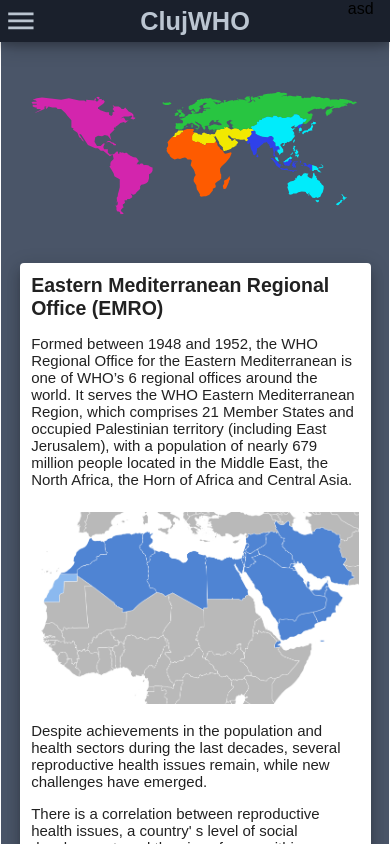
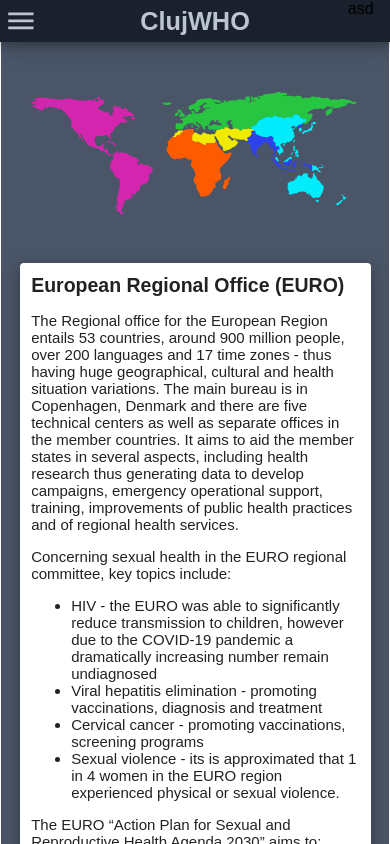
Before and after one commit to Hudi304/clujwho23, a React (Create React App) app: page /#/committees in a window 390 px wide. Built offline with nearby package versions, Linux system fonts and the light colour scheme.

Commit message:
Implement EURO description mobile and desktop

```diff
--- a/src/pages/committees/committees-component.tsx
+++ b/src/pages/committees/committees-component.tsx
@@ -42,6 +42,8 @@
             <div className="committeesWroldMapContainerMobile">
               <WorldMapMobile width={'100vw'} height={'30vh'} />
             </div>
+
+            <EURODescription mobile={mobile} />
 
             <EMRODescription mobile={mobile} />
 
@@ -128,6 +130,8 @@
             <div className="committeesWroldMapContainerMobile">
               <WorldMap width={'100vw'} height={'30vh'} />
             </div>
+
+            <EURODescription mobile={mobile} />
 
             <EMRODescription mobile={mobile} />
 
@@ -461,7 +465,6 @@
           <CustomPaper width={'90vw'} height={'auto'}>
             <div className="mobileTextContainer">
               <div className="committee-description-container">
-
                 <div className="committee-description-title">
                   Eastern Mediterranean Regional Office (EMRO)
                 </div>
@@ -517,3 +520,211 @@
     )
   }
 }
+
+function EURODescription(props: any): JSX.Element {
+  const { mobile } = props
+
+  if (mobile) {
+    return (
+      <>
+        <div className="OxCenter committeePageContainer">
+          <CustomPaper width={'90vw'} height={'auto'}>
+            <div className="mobileTextContainer">
+              <div className="committee-description-container">
+                <div className="committee-description-title-m">
+                  European Regional Office (EURO)
+                </div>
+
+                <p>
+                  The Regional office for the European Region entails 53
+                  countries, around 900 million people, over 200 languages and
+                  17 time zones - thus having huge geographical, cultural and
+                  health situation variations. The main bureau is in Copenhagen,
+                  Denmark and there are five technical centers as well as
+                  separate offices in the member countries. It aims to aid the
+                  member states in several aspects, including health research
+                  thus generating data to develop campaigns, emergency
+                  operational support, training, improvements of public health
+                  practices and of regional health services.
+                </p>
+
+                <p>
+                  Concerning sexual health in the EURO regional committee, key
+                  topics include:
+                </p>
+
+                <ul>
+                  <li>
+                    HIV - the EURO was able to significantly reduce transmission
+                    to children, however due to the COVID-19 pandemic a
+                    dramatically increasing number remain undiagnosed
+                  </li>
+
+                  <li>
+                    Viral hepatitis elimination - promoting vaccinations,
+                    diagnosis and treatment
+                  </li>
+
+                  <li>
+                    Cervical cancer - promoting vaccinations, screening programs
+                  </li>
+
+                  <li>
+                    Sexual violence - its is approximated that 1 in 4 women in
+                    the EURO region experienced physical or sexual violence.
+                  </li>
+                </ul>
+
+                <p>
+                  The EURO “Action Plan for Sexual and Reproductive Health
+                  Agenda 2030” aims to:
+                </p>
+
+                <ul>
+                  <li>
+                    “Enable all people to make informed decisions about their
+                    sexual and reproductive health and ensure that their human
+                    rights are respected, protected and fulfilled”
+                  </li>
+
+                  <li>
+                    “Ensure that all people can enjoy the highest attainable
+                    standard of sexual and reproductive health and well-being”
+                  </li>
+
+                  <li>
+                    “Guarantee universal access to sexual and reproductive
+                    health and eliminate inequities”
+                  </li>
+                </ul>
+
+                <p>References</p>
+                <ul>
+                  <li>
+                    <a href="https://apps.who.int/iris/bitstream/handle/10665/345018/WHO-EURO-2021-3230-42989-60075-eng.pdf?sequence=1&isAllowed=y">
+                      An introduction to WHO in the European Region.pdf
+                    </a>
+                  </li>
+                  <li>
+                    <a href="https://www.euro.who.int/__data/assets/pdf_file/0003/322275/Action-plan-sexual-reproductive-health.pdf">
+                      Action Plan for Sexual and Reproductive Health.pdf
+                    </a>
+                  </li>
+                  <li>
+                    <a href="https://www.euro.who.int/en/health-topics/Life-stages/sexual-and-reproductive-health">
+                      www.euro.who.int/en/health-topics
+                    </a>
+                  </li>
+                </ul>
+
+                <Signiture
+                  name={'- Ion Popescu'}
+                  image={amongUS}
+                  mobile={mobile}
+                />
+              </div>
+            </div>
+          </CustomPaper>
+        </div>
+      </>
+    )
+  } else {
+    return (
+      <>
+        <div className="OxCenter committeePageContainer">
+          <CustomPaper width={'90vw'} height={'auto'}>
+            <div className="mobileTextContainer">
+              <div className="committee-description-container">
+                <div className="committee-description-title">
+                  European Regional Office (EURO)
+                </div>
+
+                <p>
+                  The Regional office for the European Region entails 53
+                  countries, around 900 million people, over 200 languages and
+                  17 time zones - thus having huge geographical, cultural and
+                  health situation variations. The main bureau is in Copenhagen,
+                  Denmark and there are five technical centers as well as
+                  separate offices in the member countries. It aims to aid the
+                  member states in several aspects, including health research
+                  thus generating data to develop campaigns, emergency
+                  operational support, training, improvements of public health
+                  practices and of regional health services.
+                </p>
+
+                <p>
+                  Concerning sexual health in the EURO regional committee, key
+                  topics include:
+                </p>
+
+                <ul>
+                  <li>
+                    HIV - the EURO was able to significantly reduce transmission
+                    to children, however due to the COVID-19 pandemic a
+                    dramatically increasing number remain undiagnosed
+                  </li>
+
+                  <li>
+                    Viral hepatitis elimination - promoting vaccinations,
+                    diagnosis and treatment
+                  </li>
+
+                  <li>
+                    Cervical cancer - promoting vaccinations, screening programs
+                  </li>
+
+                  <li>
+                    Sexual violence - its is approximated that 1 in 4 women in
+                    the EURO region experienced physical or sexual violence.
+                  </li>
+                </ul>
+
+                <p>
+                  The EURO “Action Plan for Sexual and Reproductive Health
+                  Agenda 2030” aims to:
+                </p>
+
+                <ul>
+                  <li>
+                    “Enable all people to make informed decisions about their
+                    sexual and reproductive health and ensure that their human
+                    rights are respected, protected and fulfilled”
+                  </li>
+
+                  <li>
+                    “Ensure that all people can enjoy the highest attainable
+                    standard of sexual and reproductive health and well-being”
+                  </li>
+
+                  <li>
+                    “Guarantee universal access to sexual and reproductive
+                    health and eliminate inequities”
+                  </li>
+                </ul>
+
+                <p>References</p>
+                <ul>
+                  <li>
+                    <a href="https://apps.who.int/iris/bitstream/handle/10665/345018/WHO-EURO-2021-3230-42989-60075-eng.pdf?sequence=1&isAllowed=y">
+                      An introduction to WHO in the European Region.pdf
+                    </a>
+                  </li>
+                  <li>
+                    <a href="https://www.euro.who.int/__data/assets/pdf_file/0003/322275/Action-plan-sexual-reproductive-health.pdf">
+                      Action Plan for Sexual and Reproductive Health.pdf
+                    </a>
+                  </li>
+                  <li>
+                    <a href="https://www.euro.who.int/en/health-topics/Life-stages/sexual-and-reproductive-health">
+                      www.euro.who.int/en/health-topics
+                    </a>
+                  </li>
+                </ul>
+              </div>
+            </div>
+          </CustomPaper>
+        </div>
+      </>
+    )
+  }
+}
--- a/src/pages/committees/committees.scss
+++ b/src/pages/committees/committees.scss
@@ -30,10 +30,8 @@
       }
 
       .EMRO-image-container {
-        // width: 90%;
         .EMRO-Image {
           width: 100%;
-          // max-width: 500px;
         }
       }
 
@@ -197,6 +195,17 @@
               }
             }
 
+            //? EURO
+            .EURO-image-container-m {
+              width: 84vw;
+
+              .EMRO-Image-m {
+                margin-top: 1vh;
+                width: 100%;
+                height: auto;
+              }
+            }
+
             //? SIGNITURE
             .signiture-container {
               display: flex;
```
